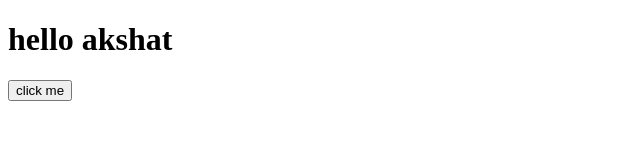
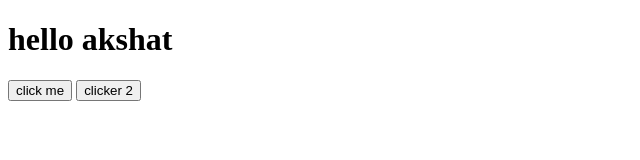
Before and after one commit to Akshat-soni13/cohrt2.0, a plain HTML site: page github/test.html in a window 1280 px wide. Shown: the whole page, without its empty margins (0-640 px from the left). Drawn offline with Linux system fonts and the light colour scheme.

Commit message:
another button added

```diff
--- a/github/test.html
+++ b/github/test.html
@@ -8,5 +8,6 @@
 <body>
     <h1>hello akshat </h1>
     <button>click me </button>
+    <button> clicker 2</button>
 </body>
 </html>
```
